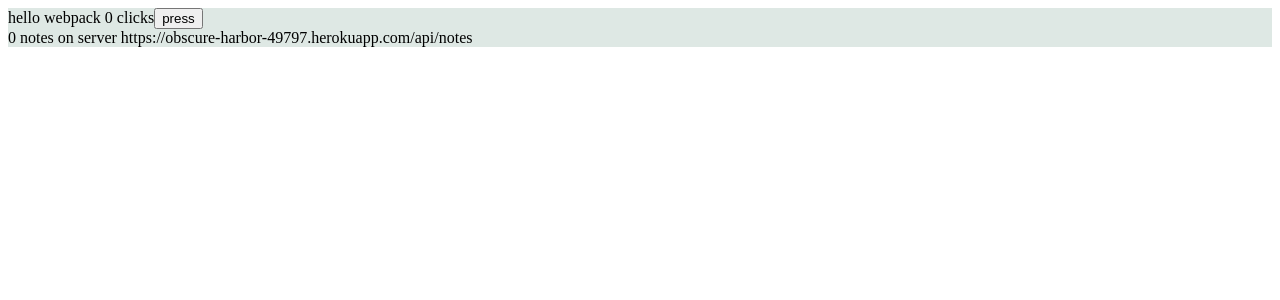
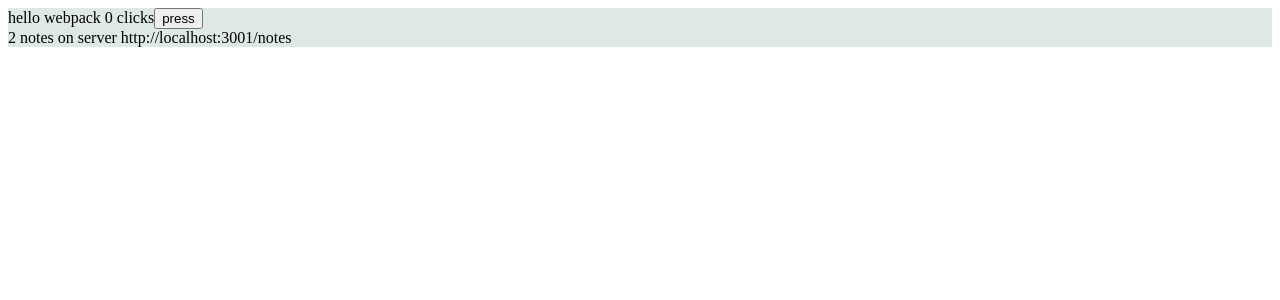
Before and after one commit to jloai009/Webpack, a React app: page / in a window 1280 px wide. Shown: the top 300 px of the page. Built offline with nearby package versions, Linux system fonts and the light colour scheme; no server answers; data requests are answered from the project's data file; the HTML template or start-up script is replaced by a standard one.

Commit message:
Use BACKEND_URL constant

```diff
--- a/src/App.js
+++ b/src/App.js
@@ -14,8 +14,7 @@ const useNotes = (url) => {
 const App = () => {
   const [counter, setCounter] = useState(0)
   const [values, setValues] = useState([])
-  const url = 'https://obscure-harbor-49797.herokuapp.com/api/notes'
-  const notes = useNotes(url)
+  const notes = useNotes(BACKEND_URL)
 
   const handleClick = () => {
     setCounter(counter + 1)
@@ -28,7 +27,7 @@ const App = () => {
       <button onClick={handleClick}>
         press
       </button>
-      <div>{notes.length} notes on server {url}</div>
+      <div>{notes.length} notes on server {BACKEND_URL}</div>
     </div>
   )
 
```
